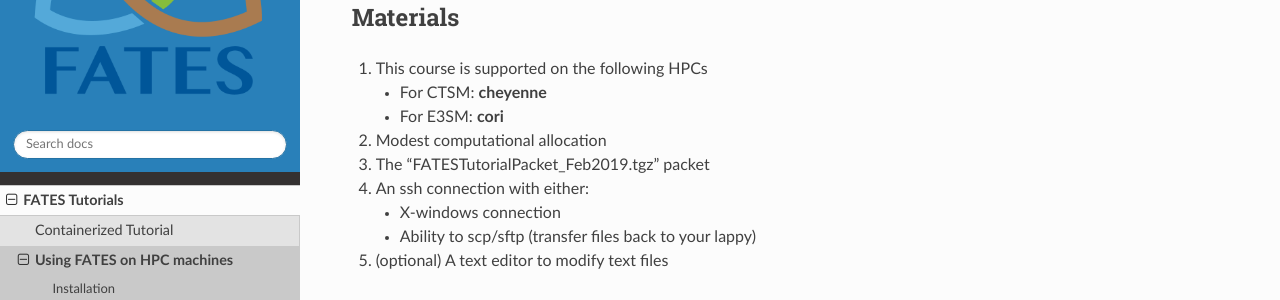
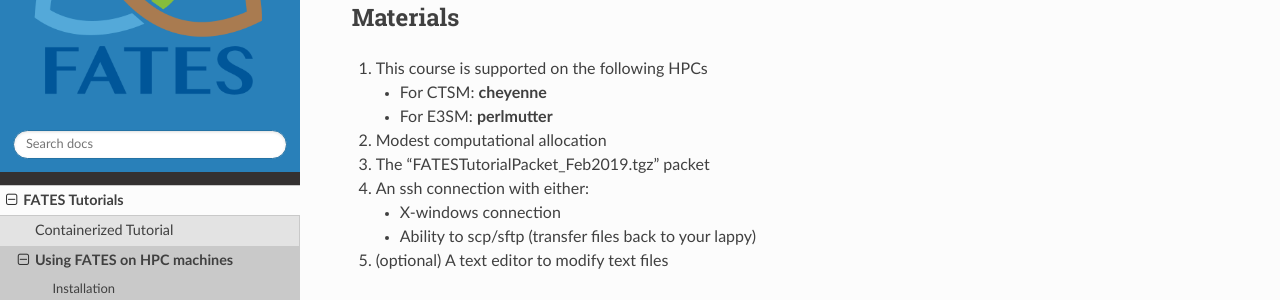
Before and after one commit to NGEET/fates-users-guide, a Sphinx documentation site: the page built from docs/source/tutorial/HPC/running-fates-walkthrough.rst, in a window 1280 px wide and 1278 px high. Shown: the part 207-507 px from the top of the window. Built offline with Sphinx 7.4.7 and the Read the Docs theme 3.1.0, drawn with Linux system fonts in a browser that asks for light colours.

Commit message:
Replace cori with perlmutter.

```diff
--- a/docs/source/tutorial/HPC/running-fates-walkthrough-case2.rst
+++ b/docs/source/tutorial/HPC/running-fates-walkthrough-case2.rst
@@ -164,7 +164,7 @@ A sample of output data has been pre-generated for visualizing run 2.  Head back
 
     $ cd <path>/FatesTutorial_Feb2019/Data/run2_1x1brazil_structured
 
-On cori:
+On perlmutter:
 
 .. code-block:: shell
 
--- a/docs/source/tutorial/HPC/running-fates-walkthrough.rst
+++ b/docs/source/tutorial/HPC/running-fates-walkthrough.rst
@@ -11,7 +11,7 @@ Materials
 1. This course is supported on the following HPCs
 
    * For CTSM: **cheyenne**
-   * For E3SM: **cori**
+   * For E3SM: **perlmutter**
 
 2. Modest computational allocation
 3. The “FATESTutorialPacket_Feb2019.tgz” packet
```
